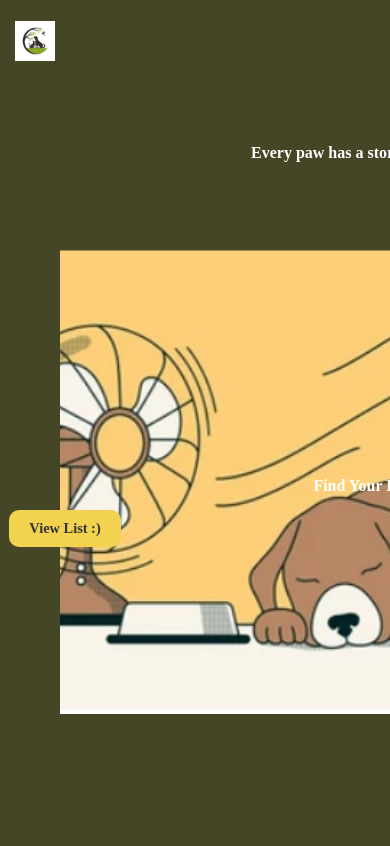
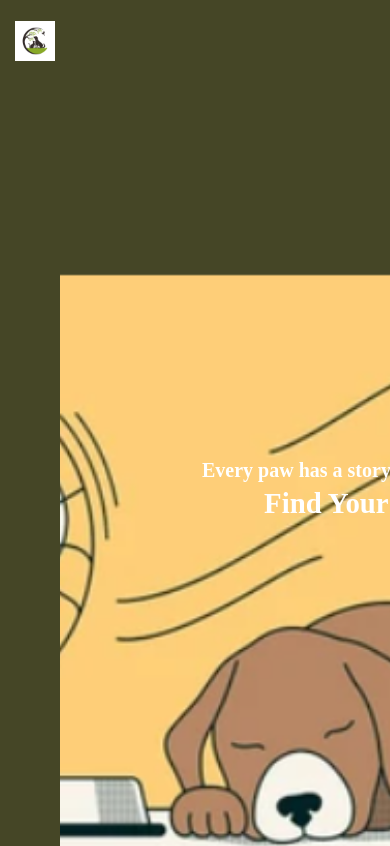
Before and after one commit to Rathika25/Pawfinder, a React (Vite) app in the folder frontend/: page / in a window 390 px wide. Shown: the top 846 px of the page. Built offline with nearby package versions, Linux system fonts and the light colour scheme.

Commit message:
Updated header for full height and responsiveness

```diff
--- a/frontend/src/components/Header/Header.css
+++ b/frontend/src/components/Header/Header.css
@@ -1,11 +1,9 @@
-
 body {
-  margin: 10px  20px;
+  margin: 10px 20px;
   padding: 10px 20px;
   background-color: #454626;
   font-family: 'Segoe UI', sans-serif;
 }
-
 
 .signup-button {
   position: absolute;
@@ -20,57 +18,65 @@ body {
   border: none;
   font-weight: bold;
   cursor: pointer;
-  transition: 0.10s smooth ;
+  transition: 0.10s smooth;
 }
 
 .signup-button button:hover {
   background-color: #ddd;
 }
 
-
+/* Fullscreen Header */
 .header {
   width: 100%;
-  max-width: 1200px;
-  margin-top: 30px;
-  background: url('/header_img.png') no-repeat center;
+  height: 100vh;
+  background: url('/header_img.png') no-repeat center center;
   background-size: cover;
-  height: 70vh;
+  display: flex;
+  flex-direction: column;
+  justify-content: center;
+  align-items: center;
   position: relative;
+}
 
 
-
-
-}
 .heading {
   text-align: center;
   color: white;
-  font-size: 16px;
+  font-size: 20px;
   font-weight: bold;
-
-
   margin-top: 10px;
-  margin-bottom:0px;
+  margin-bottom: 0;
 }
-
 
 
 .header-contents {
   text-align: center;
   color: white;
-  margin-top: 300px;
-  font-size: smaller;
-  left: 50%;
-  transform:translate(-50%);
-
+  transform: translateY(-10%);
 }
 
 .header-contents h2 {
-  font-size:16px;
+  font-size: 2.5rem;
   margin-bottom: 10px;
-  margin-left: 600px;
-  margin-right: -100px;
-  text-align: center;
 }
+
+
+.header-contents button {
+  background-color: #f3d250;
+  color: #333;
+  font-weight: bold;
+  padding: 10px 20px;
+  border-radius: 10px;
+  border: none;
+  font-size: 0.9rem;
+  cursor: pointer;
+  transition: 0.3s;
+}
+
+.header-contents button:hover {
+  background-color: #ffcc50;
+}
+
 
 .modal-overlay {
   position: fixed;
@@ -85,6 +91,7 @@ body {
   z-index: 1000;
 }
 
+/* Login Modal */
 .login-modal {
   background-color: white;
   padding: 20px 24px;
@@ -179,19 +186,13 @@ body {
   font-size: 13px;
   margin: 8px 0;
 }
-.header-contents button {
-  background-color: #f3d250;
-  color: #333;
-  font-weight: bold;
-  padding: 10px 20px;
-  border-radius: 10px;
-  border: none;
-  font-size: 0.9rem;
-  cursor: pointer;
-  transition: 0.7s;
-  box-sizing: border-box;
+@media (max-width: 768px) {
+  .header-contents h2 {
+    font-size: 1.8rem;
+  }
+
+  .header-contents button {
+    font-size: 0.8rem;
+    padding: 8px 16px;
+  }
 }
-
-.header-contents button:hover {
-  background-color: #ffcc50;
-}
```
